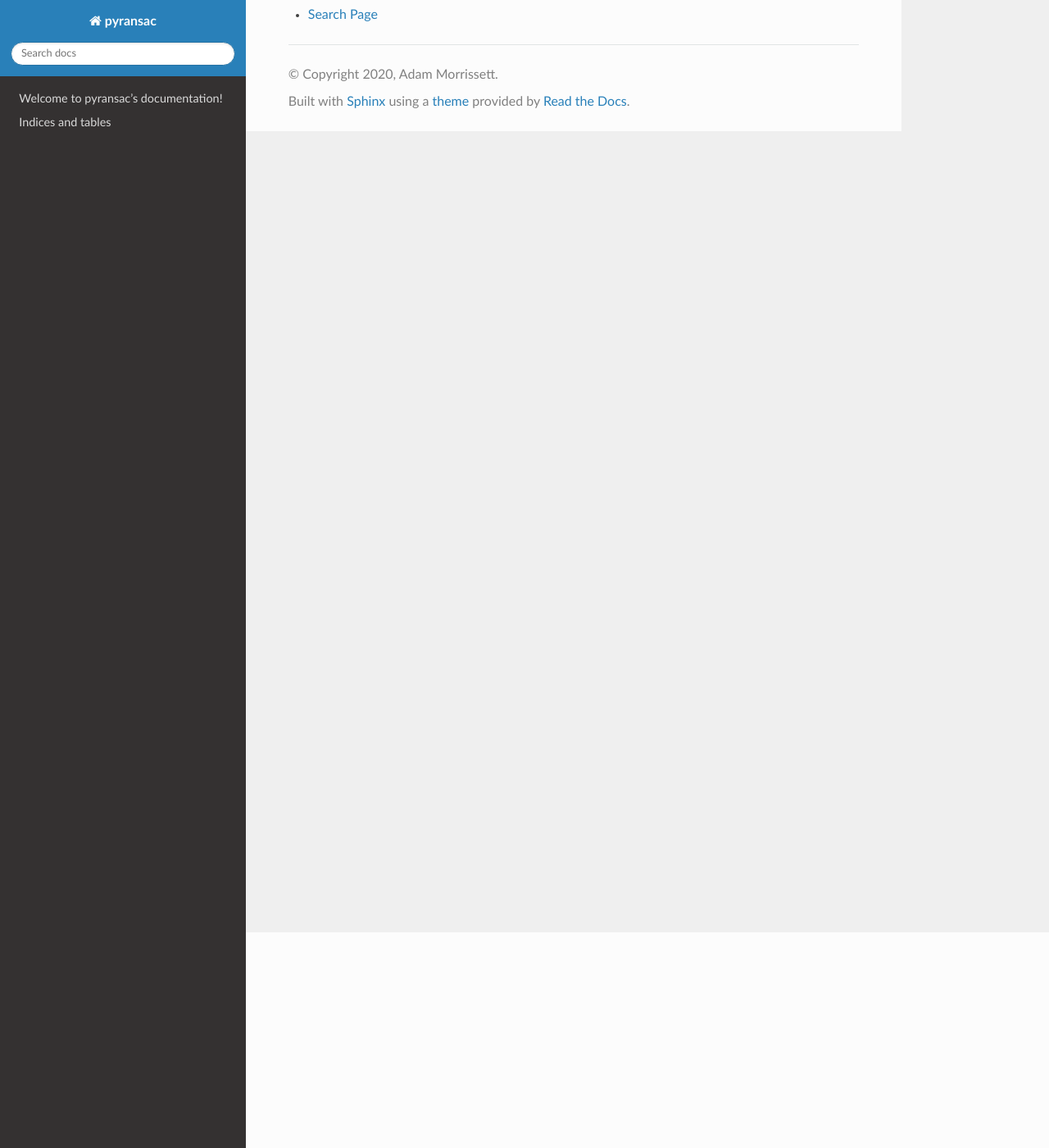
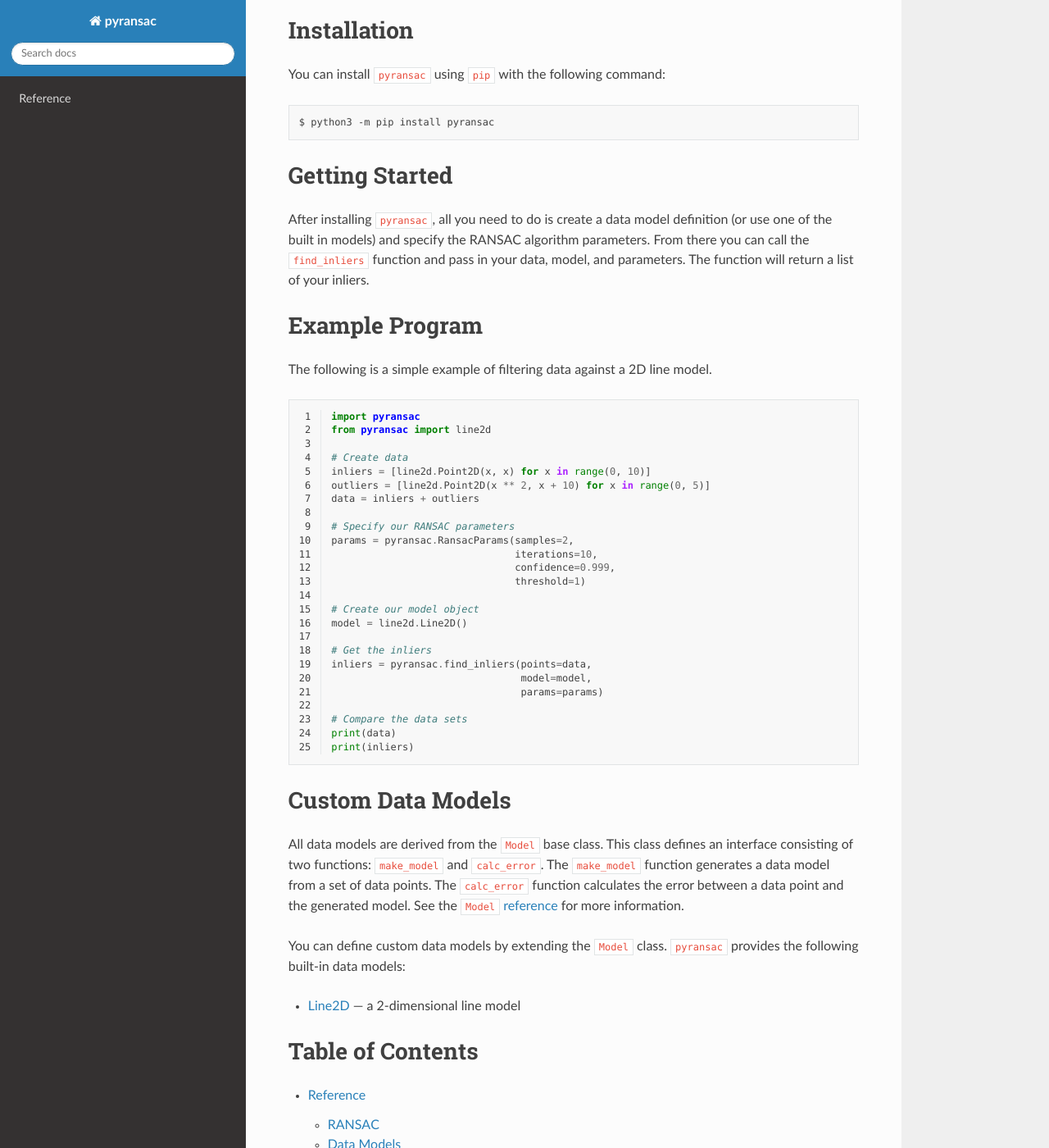
Before and after one commit to adamlm/pyransac, a Sphinx documentation site: the page built from docs/source/index.rst, in a window 1280 px wide and 1400 px high, scrolled down 263 px. Shown: the whole window at 82% size. Built offline with Sphinx 7.4.7 and the Read the Docs theme 2.0.0, drawn with Linux system fonts in a browser that asks for light colours; some of the changed text lies outside the part shown.

Commit message:
Add documentation
- Add package overview
- Add installation instructions
- Add getting started
- Add example program
- Add instructions for custom data models
- Fix docstring formatting error in line2d

```diff
--- a/docs/source/conf.py
+++ b/docs/source/conf.py
@@ -10,9 +10,9 @@
 # add these directories to sys.path here. If the directory is relative to the
 # documentation root, use os.path.abspath to make it absolute, like shown here.
 #
-# import os
-# import sys
-# sys.path.insert(0, os.path.abspath('.'))
+import os
+import sys
+sys.path.insert(0, os.path.abspath('../../'))
 
 
 # -- Project information -----------------------------------------------------
@@ -31,6 +31,7 @@ release = '1.0.2'
 # extensions coming with Sphinx (named 'sphinx.ext.*') or your custom
 # ones.
 extensions = [
+    'sphinx.ext.autodoc'
 ]
 
 # Add any paths that contain templates here, relative to this directory.
--- a/docs/source/index.rst
+++ b/docs/source/index.rst
@@ -3,16 +3,88 @@
    You can adapt this file completely to your liking, but it should at least
    contain the root `toctree` directive.
 
-Welcome to pyransac's documentation!
-====================================
+Overview
+========
+``pyransac`` is a general-purpose random sample consensus (RANSAC) framework
+written in Python. You can use it to remove outliers from your data sets
+given a data model to which you expect your data to fit. For convenience, some
+data models (such as a 2D straight line) are already provided. However, you are
+free to define your own data models.
 
-.. toctree::
-   :maxdepth: 2
-   :caption: Contents:
+Installation
+============
+You can install ``pyransac`` using ``pip`` with the following command:
+
+.. code-block:: shell
+
+    $ python3 -m pip install pyransac
 
 
 
-Indices and tables
+Getting Started
+===============
+After installing ``pyransac``, all you need to do is create a data model
+definition (or use one of the built in models) and specify the RANSAC
+algorithm parameters. From there you can call the ``find_inliers`` function
+and pass in your data, model, and parameters. The function will return a list
+of your inliers.
+
+Example Program
+===============
+The following is a simple example of filtering data against a 2D line
+model.
+
+.. code-block:: python
+   :linenos:
+
+   import pyransac
+   from pyransac import line2d
+
+   # Create data
+   inliers = [line2d.Point2D(x, x) for x in range(0, 10)]
+   outliers = [line2d.Point2D(x ** 2, x + 10) for x in range(0, 5)]
+   data = inliers + outliers
+
+   # Specify our RANSAC parameters
+   params = pyransac.RansacParams(samples=2,
+                                  iterations=10,
+                                  confidence=0.999,
+                                  threshold=1)
+
+   # Create our model object
+   model = line2d.Line2D()
+
+   # Get the inliers
+   inliers = pyransac.find_inliers(points=data,
+                                   model=model,
+                                   params=params)
+
+   # Compare the data sets
+   print(data)
+   print(inliers)
+
+Custom Data Models
+==================
+All data models are derived from the ``Model`` base class. This class defines
+an interface consisting of two functions: ``make_model`` and ``calc_error``.
+The ``make_model`` function generates a data model from a set of data points.
+The ``calc_error`` function calculates the error between a data point and the
+generated model. See the ``Model`` :ref:`reference <Model>` for more
+information.
+
+You can define custom data models by extending the ``Model`` class.
+``pyransac`` provides the following built-in data models:
+
+- :ref:`Line2D <Line2D>` --- a 2-dimensional line model
+
+Table of Contents
+=================
+.. toctree::
+   :maxdepth: 2
+
+   reference
+
+Indices and Tables
 ==================
 
 * :ref:`genindex`
```
Also changed, not shown: docs/source/reference.rst (added, +23 -0 lines), 1 other file.
